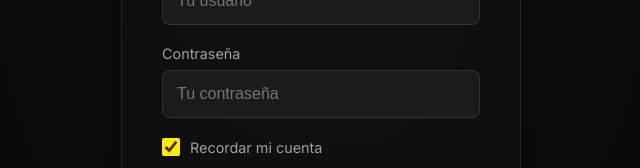
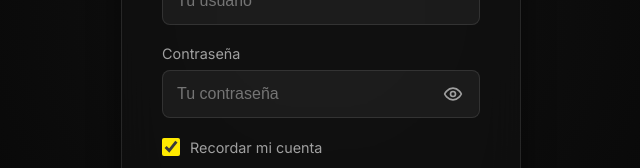
Before and after one commit to PedtritoAlejos/web-iptv-player, a React (Vite) app: page / in a window 1280 px wide. Shown: the part 389-557 px from the top of the page, without its empty margins (319-959 px from the left). Built offline with nearby package versions, Linux system fonts and the light colour scheme.

Commit message:
update ui

```diff
--- a/src/components/Login.jsx
+++ b/src/components/Login.jsx
@@ -1,5 +1,6 @@
-import React, { useState } from 'react';
+import React, { useState, useEffect } from 'react';
 import { login } from '../utils/xtreamApi';
+import { Eye, EyeOff } from 'lucide-react';
 
 const Login = ({ onLogin }) => {
   const [url, setUrl] = useState('');
@@ -8,6 +9,22 @@ const Login = ({ onLogin }) => {
   const [error, setError] = useState('');
   const [loading, setLoading] = useState(false);
   const [rememberMe, setRememberMe] = useState(true);
+  const [showPassword, setShowPassword] = useState(false);
+
+  useEffect(() => {
+    // Pre-fill credentials if they exist in localStorage
+    const stored = localStorage.getItem('tv_altoke_creds');
+    if (stored) {
+      try {
+        const decoded = JSON.parse(atob(stored));
+        if (decoded.url) setUrl(decoded.url);
+        if (decoded.username) setUsername(decoded.username);
+        if (decoded.password) setPassword(decoded.password);
+      } catch (e) {
+        console.error('Failed to load stored credentials');
+      }
+    }
+  }, []);
 
   const handleSubmit = async (e) => {
     e.preventDefault();
@@ -63,14 +80,25 @@ const Login = ({ onLogin }) => {
 
           <div className="form-group">
             <label>Contraseña</label>
+            <div className="password-input-wrapper">
               <input
-              type="password"
+                type={showPassword ? "text" : "password"}
                 className="form-control"
                 placeholder="Tu contraseña"
                 value={password}
                 onChange={(e) => setPassword(e.target.value)}
                 required
+                style={{ paddingRight: '45px' }}
               />
+              <button
+                type="button"
+                className="password-toggle-btn"
+                onClick={() => setShowPassword(!showPassword)}
+                tabIndex="-1"
+              >
+                {showPassword ? <EyeOff size={20} /> : <Eye size={20} />}
+              </button>
+            </div>
           </div>
 
           <div className="form-group" style={{ display: 'flex', alignItems: 'center', gap: '10px' }}>
--- a/src/styles/UI-Components.css
+++ b/src/styles/UI-Components.css
@@ -100,6 +100,30 @@ body {
   outline: none;
   border-color: var(--color-accent);
   background: rgba(255, 255, 255, 0.1);
+}
+
+.password-input-wrapper {
+  position: relative;
+  display: flex;
+  align-items: center;
+}
+
+.password-toggle-btn {
+  position: absolute;
+  right: 12px;
+  background: none;
+  border: none;
+  color: var(--color-text-muted);
+  cursor: pointer;
+  display: flex;
+  align-items: center;
+  justify-content: center;
+  transition: var(--transition-fast);
+  padding: 5px;
+}
+
+.password-toggle-btn:hover {
+  color: var(--color-accent);
 }
 
 .btn-primary {
```
Lines whose indentation alone changed are shown as unchanged.
